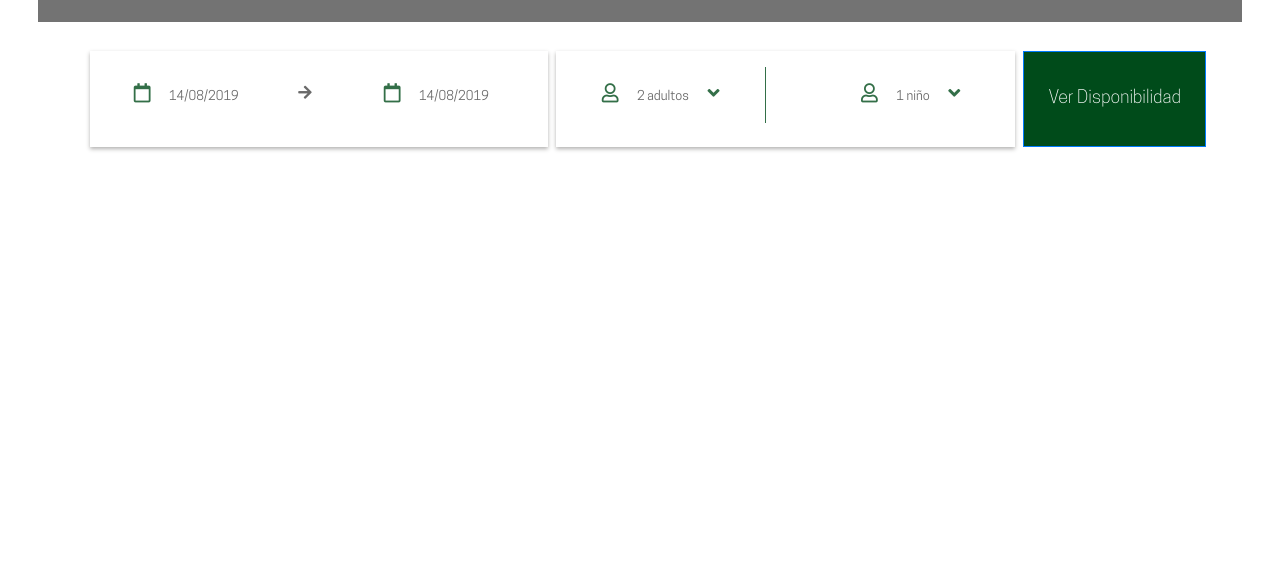
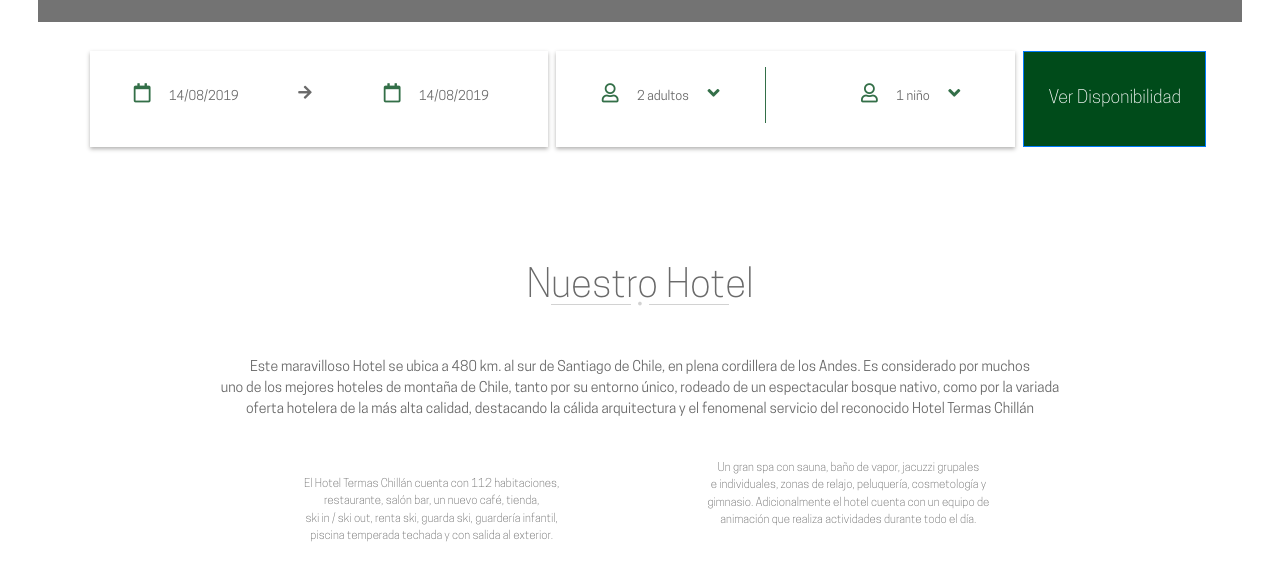
Before and after one commit to NatalyVerdugoNogue/termas-desafio, a website: page index.html in a window 1280 px wide. Shown: the part 611-1172 px from the top of the page. Before the commit the page ends 800 px from the top, so only its background shows below. Drawn offline with nearby package versions, Linux system fonts and the light colour scheme.

Commit message:
container-3 tectos

```diff
--- a/index.html
+++ b/index.html
@@ -144,6 +144,68 @@
       </div>
     </div>
 
+    <div class="container-3">
+      <div class="row">
+        <div class="col-12 text-align-center title-container-3">
+          <span>Nuestro Hotel</span>
+        </div>
+        <div class="col-12 text-align-center border-bttom-title">
+          <hr />
+          <i class="fas fa-circle i-point"></i>
+          <hr />
+        </div>
+        <div class="col-12 text-align-center margin-x-auto">
+          <div class="row">
+            <div class="col-12 text-align-center div-text-1-con-3">
+              <p class="text-1-container-3">
+                Este maravilloso Hotel se ubica a 480 km. al sur de Santiago de
+                Chile, en plena cordillera de los Andes. Es considerado por
+                muchos
+              </p>
+              <p class="text-1-container-3">
+                uno de los mejores hoteles de montaña de Chile, tanto por su
+                entorno único, rodeado de un espectacular bosque nativo, como
+                por la variada
+              </p>
+              <p class="text-1-container-3">
+                oferta hotelera de la más alta calidad, destacando la cálida
+                arquitectura y el fenomenal servicio del reconocido Hotel Termas
+                Chillán
+              </p>
+            </div>
+            <div class="col-4 offset-2 text-align-center div-text-2-con-3">
+              <p class="text-2-container-3">
+                El Hotel Termas Chillán cuenta con 112 habitaciones,
+              </p>
+              <p class="text-2-container-3">
+                restaurante, salón bar, un nuevo café, tienda,
+              </p>
+              <p class="text-2-container-3">
+                ski in / ski out, renta ski, guarda ski, guardería infantil,
+              </p>
+              <p class="text-2-container-3">
+                piscina temperada techada y con salida al exterior.
+              </p>
+            </div>
+            <div class="col-4 text-align-center">
+              <p class="text-2-container-3">
+                Un gran spa con sauna, baño de vapor, jacuzzi grupales
+              </p>
+              <p class="text-2-container-3">
+                e individuales, zonas de relajo, peluquería, cosmetología y
+              </p>
+              <p class="text-2-container-3">
+                gimnasio. Adicionalmente el hotel cuenta con un equipo de
+              </p>
+              <p class="text-2-container-3">
+                animación que realiza actividades durante todo el día.
+              </p>
+            </div>
+          </div>
+        </div>
+      </div>
+    </div>
+
     <!-- js -->
     <script src="src/index.js"></script>
 
--- a/src/style.css
+++ b/src/style.css
@@ -76,6 +76,7 @@
 
 /* contenedor-2 selectores-boton */
 /* contenedor-2 selectores-boton */
+
 .container-2 {
   padding: 2vh 7vw;
 }
@@ -126,6 +127,53 @@
   padding: 0 1.2vw;
 }
 
+/* contenedor-3 tectos */
+/* contenedor-3 tectos */
+
+.title-container-3 {
+  font-family: "CooperHewitt-Light";
+  color: #6a6a6a;
+  font-size: 3vw;
+  padding-top: 12vh;
+}
+
+.text-1-container-3 {
+  font-family: "CooperHewitt-Book";
+  color: #6a6a6a;
+  font-size: 1.1vw;
+  margin: 0;
+}
+.text-2-container-3 {
+  font-family: "CooperHewitt-Light";
+  color: #6a6a6a;
+  font-size: 0.9vw;
+  margin: 0;
+}
+
+hr {
+  width: 10vh;
+  display: inline-block;
+  margin: 0;
+  border-top: 1px solid rgba(106, 106, 106, 0.3);
+}
+
+.border-bttom-title {
+  margin-top: -2vh;
+  color: rgba(106, 106, 106, 0.3);
+  font-size: 0.3vw;
+}
+.i-point {
+  padding: 0 0.5vw;
+}
+
+.div-text-1-con-3 {
+  padding: 5vh 0;
+}
+
+.div-text-2-con-3 {
+  padding: 2vh 0;
+}
+
 /* generales */
 
 .row {
@@ -143,6 +191,9 @@
 .text-align-center {
   text-align: center;
 }
+.margin-x-auto {
+  margin: 0 auto;
+}
 
 /* fuentes */
 
@@ -155,3 +206,13 @@
   font-family: "CooperHewitt-Book";
   src: url("./fonts/cooper-hewitt/CooperHewitt-Book.otf");
 }
+
+@font-face {
+  font-family: "CooperHewitt-Bold";
+  src: url("./fonts/cooper-hewitt/CooperHewitt-Bold.otf");
+}
+
+@font-face {
+  font-family: "CooperHewitt-Semibold";
+  src: url("./fonts/cooper-hewitt/CooperHewitt-Semibold.otf");
+}
```
